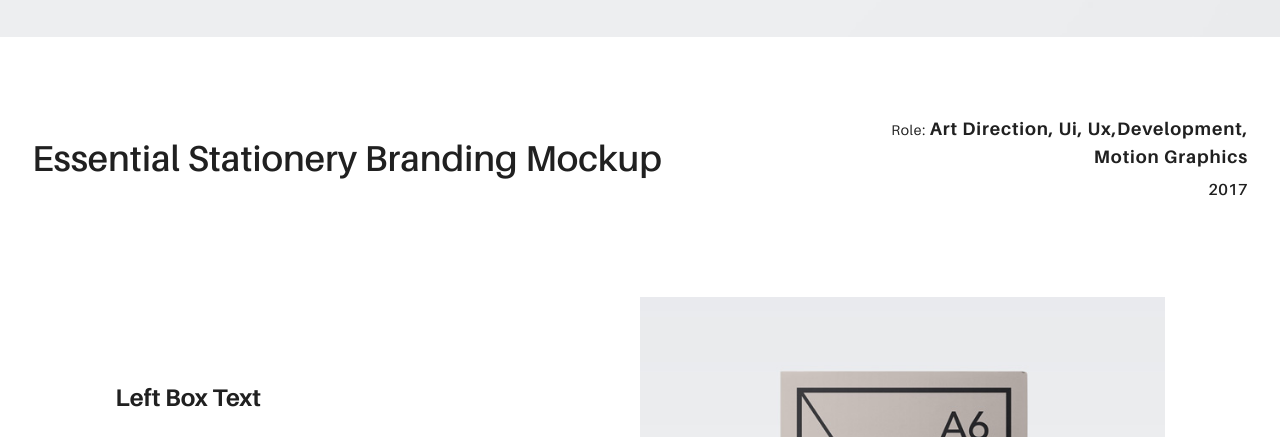
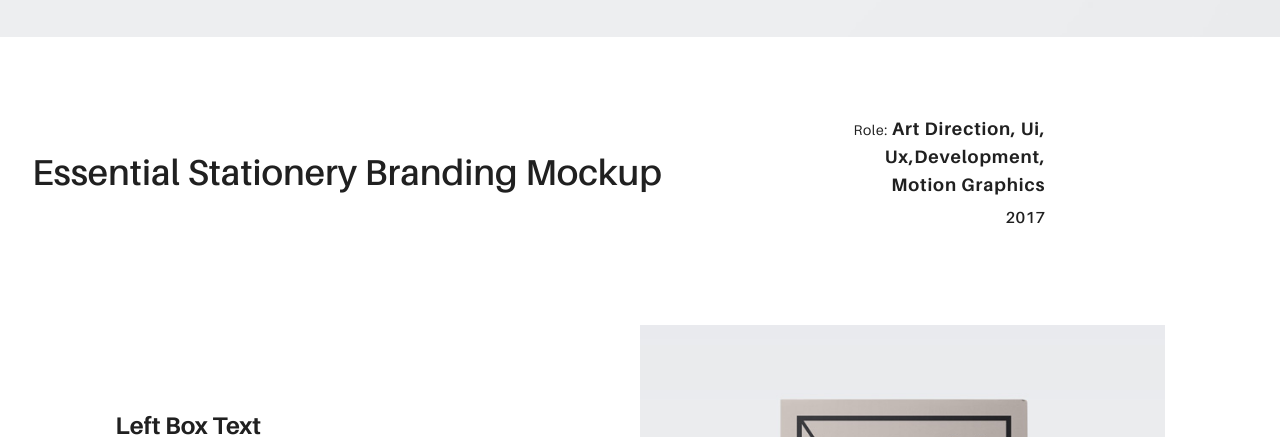
Before and after one commit to jakeelperro/objectthree, a plain HTML site: page portfolio-item.html in a window 1280 px wide. Shown: the part 763-1200 px from the top of the page. Drawn offline with nearby package versions, Linux system fonts and the light colour scheme.

Commit message:
item fst

```diff
--- a/portfolio-item.html
+++ b/portfolio-item.html
@@ -3,8 +3,8 @@
   <head>
     <meta name="viewport" content="width=device-width, initial-scale=1.0">
     <meta charset="UTF-8">
-    <title>Urku Portfolio :: Pixeden</title>
-    <link rel="icon" type="image/svg+xml" href="assets/img/urku-ico.svg">
+    <title>Calicalabozo - Juan Castro</title>
+    <link rel="icon" type="image/svg+xml" href="assets/img/fav.png">
     <link rel="stylesheet" href="assets/css/aurora-pack.min.css">
     <link rel="stylesheet" href="assets/css/aurora-theme-base.min.css">
     <link rel="stylesheet" href="assets/css/urku.css">
@@ -56,7 +56,7 @@
           <div class="ae-grid__item item-lg-8 item-sm--center au-xs-ta-center au-lg-ta-left">
             <h2 class="rk-portfolio-inner-title ">Essential Stationery Branding Mockup</h2>
           </div>
-          <div class="ae-grid__item item-lg-4 au-xs-ta-center au-lg-ta-right rk-portfolio-details">
+          <div class="ae-grid__item item-lg-2 au-xs-ta-right au-lg-ta-right rk-portfolio-details">
             <p class="rk-portfolio-inner-client "><span class="ae-lambda">Role: </span><span class="ae-u-bolder">Art Direction, Ui, Ux,Development, Motion Graphics</span></p>
             <p class="ae-kappa ae-u-bold rk-portfolio-inner-date ">2017</p>
           </div>
```
